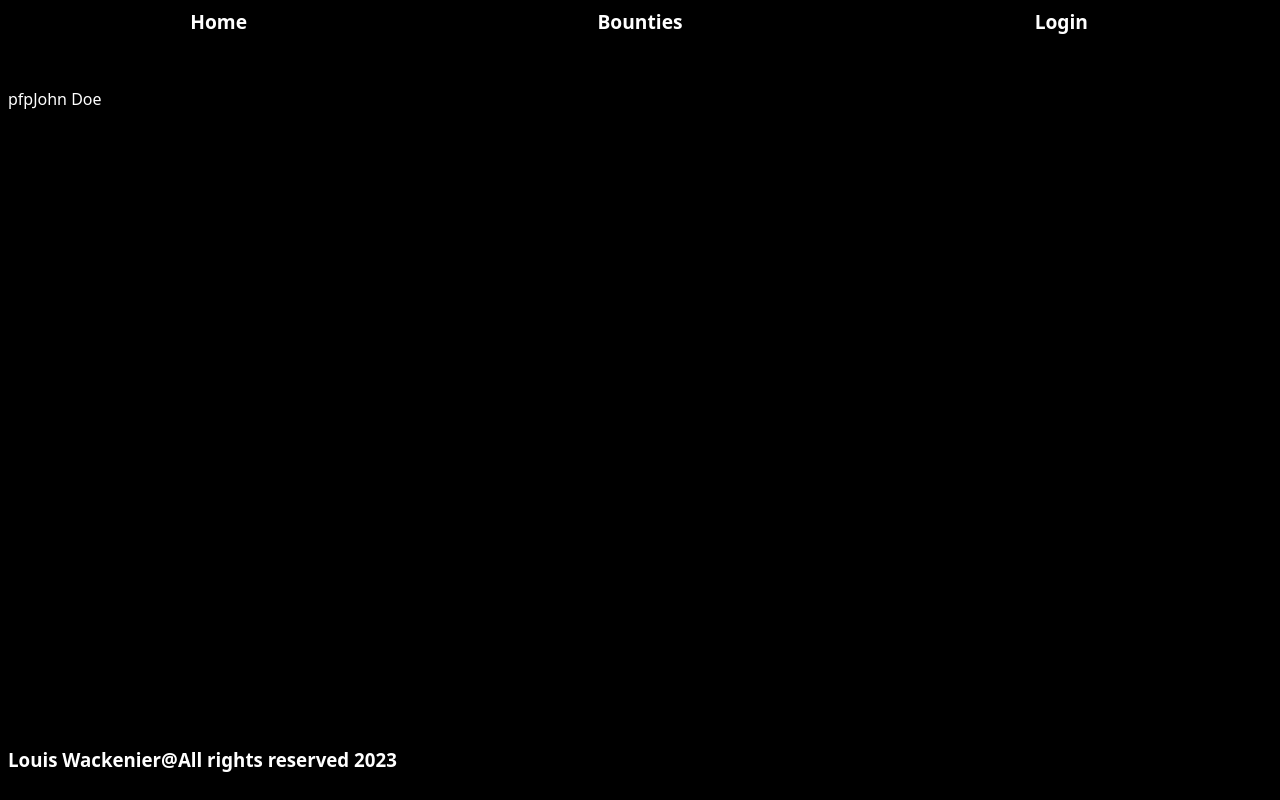
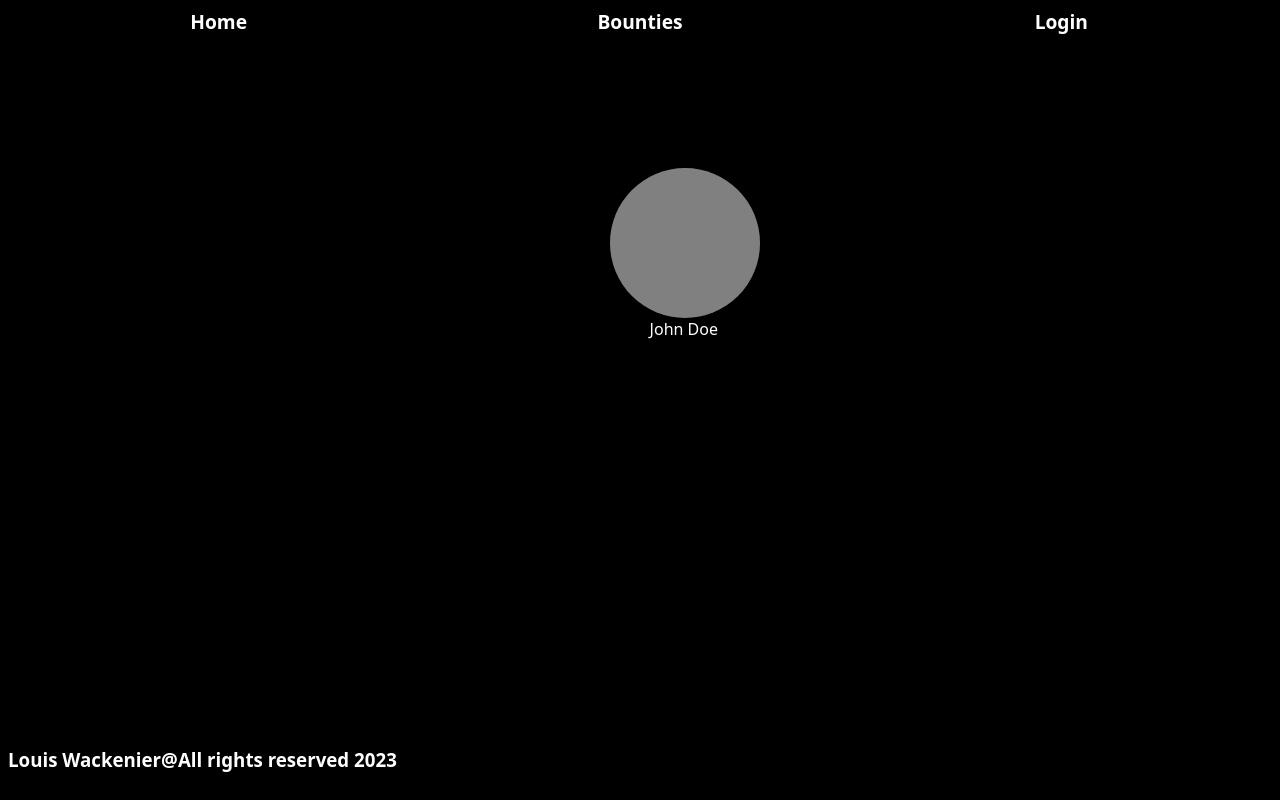
Before and after one commit to LouisWackenier/bounty-app, a React (Vite) app: page /Profile in a window 1280 px wide. Built offline with nearby package versions, Linux system fonts and the light colour scheme.

Commit message:
Fixed the styling of the profile page

```diff
--- a/src/Pages/Profile.jsx
+++ b/src/Pages/Profile.jsx
@@ -1,25 +1,28 @@
 import styled from "styled-components";
 
 const MainContainer = styled.div`
-      height: 80vh;
+      height: 70vh;
+      display: block;
+      margin-left: 47vw;
 `;
 
-const profilePicture = styled.div`
+const ProfilePicture = styled.div`
       width: 150px;
       height: 150px;
       background-color: gray;
       border-radius: 50%;
+      margin-top: 10vh;
 `;
 
-const profileName = styled.div`
-
+const ProfileName = styled.div`
+      margin-left: 40px;
 `;
 
 const Profile = () => {
   return (
     <MainContainer>
-           <profilePicture>pfp</profilePicture>
-           <profileName>John Doe</profileName>
+           <ProfilePicture></ProfilePicture>
+           <ProfileName>John Doe</ProfileName>
     </MainContainer>
   )
 }
```
